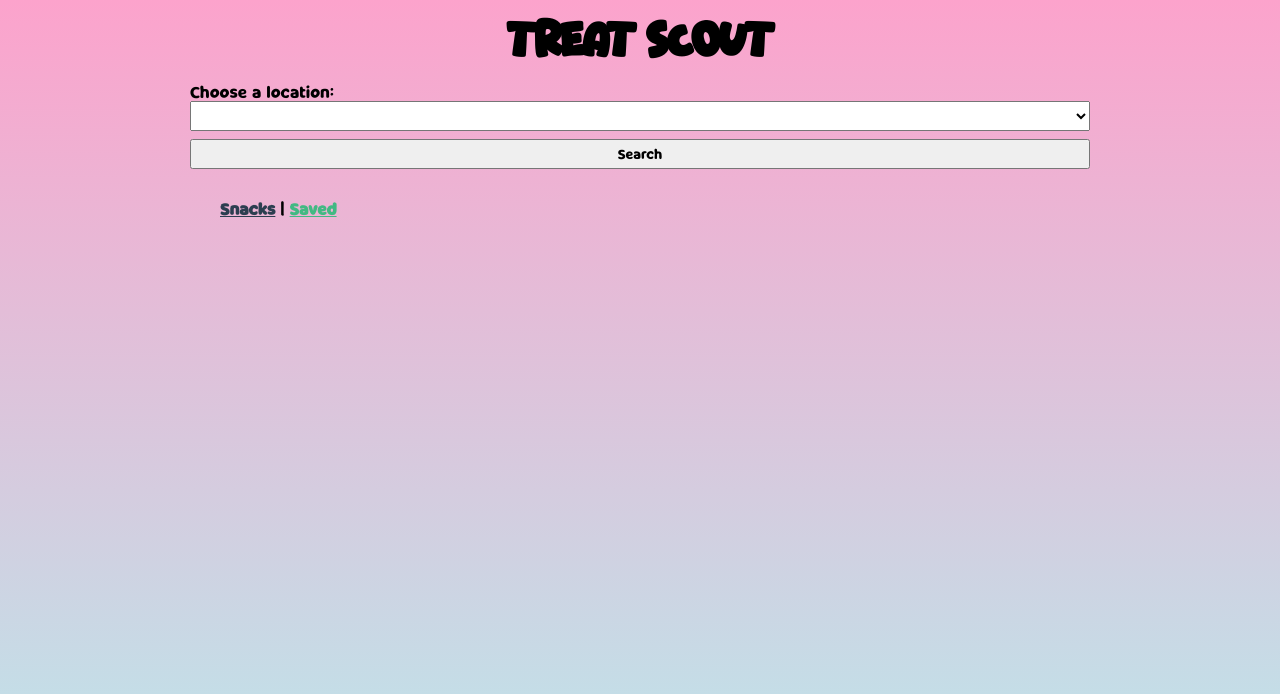
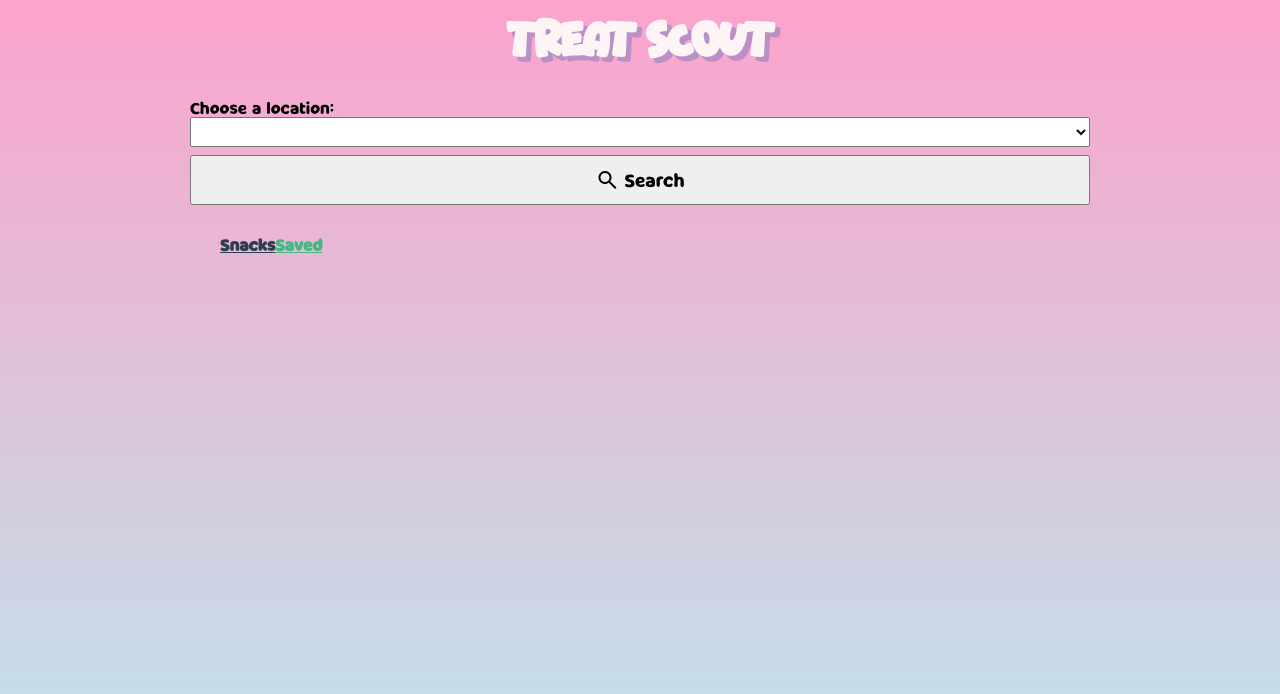
Before and after one commit to Jev-Smith/Treat-Scout, a Vue app: page /saved in a window 1280 px wide. Shown: the top 694 px of the page. Built offline with nearby package versions, Linux system fonts and the light colour scheme.

Commit message:
Added search icon

```diff
--- a/public/index.html
+++ b/public/index.html
@@ -1,11 +1,11 @@
 <!DOCTYPE html>
-<html lang="">
+<html lang="en">
   <head>
     <meta charset="utf-8">
     <meta http-equiv="X-UA-Compatible" content="IE=edge">
     <meta name="viewport" content="width=device-width,initial-scale=1.0">
-    <link rel="icon" href="<%= BASE_URL %>favicon.ico">
-    <title><%= htmlWebpackPlugin.options.title %></title>
+    <link rel="stylesheet" href="https://fonts.googleapis.com/css2?family=Material+Symbols+Outlined:opsz,wght,FILL,GRAD@20..48,100..700,0..1,-50..200&icon_names=search" />
+    <title>Treat Scout</title>
   </head>
   <body>
     <noscript>
--- a/src/App.vue
+++ b/src/App.vue
@@ -4,7 +4,7 @@
   <UserForm/>
 
   <nav>
-    <router-link to="/">Snacks</router-link> |
+    <router-link to="/">Snacks</router-link>
     <router-link to="/saved">Saved</router-link>
   </nav>
   <router-view/>
@@ -43,7 +43,7 @@
 }
 
 /* Shared styles */
-body, option, button{
+body, option, button, select{
   font-family: 'milky-nice', sans-serif;
 }
 /* End of shared styles */
@@ -64,7 +64,10 @@ h1{
   font-family: 'halo-dek', sans-serif;
   text-align: center;
   font-size: 3rem;
-  margin: 1rem 0;
+  margin-top: 1rem;
+  margin-bottom: 2rem;
+  color: var(--fourth);
+  text-shadow: 5px 5px var(--third);
 }
 
 nav {
--- a/src/components/UserForm.vue
+++ b/src/components/UserForm.vue
@@ -7,8 +7,10 @@
             </option>
         </select>
 
-        <p>{{ location }}</p>
-        <button type="submit">Search</button>
+        <button type="submit">
+            <span aria-hidden="true" class="material-symbols-outlined">search</span>
+            <span id="search-text">Search</span>
+        </button>
     </form>
 </template>
 
@@ -54,7 +56,6 @@ export default {
     /* Shared styles */
     button, select{
         width: 100%;
-        height: 30px;
     }
 
     select, label{
@@ -62,9 +63,35 @@ export default {
     }
     /* End of shared styles */
 
+    select{
+        height: 30px;
+    }
+
+    button{
+        display: flex;
+        justify-content: center;
+        align-content: center;
+        align-items: center;
+        height: 50px;
+        font-size: 1.125rem;
+    }
+
     button:hover{
         background: var(--third);
-        color: white;
+        color: var(--fourth);
+        border: 1px solid var(--fourth);
+    }
+
+    #search-text{
+        margin-left: 5px;
+    }
+
+    .material-symbols-outlined {
+        font-variation-settings:
+        'FILL' 0,
+        'wght' 400,
+        'GRAD' 0,
+        'opsz' 24
     }
 
 </style>
```
